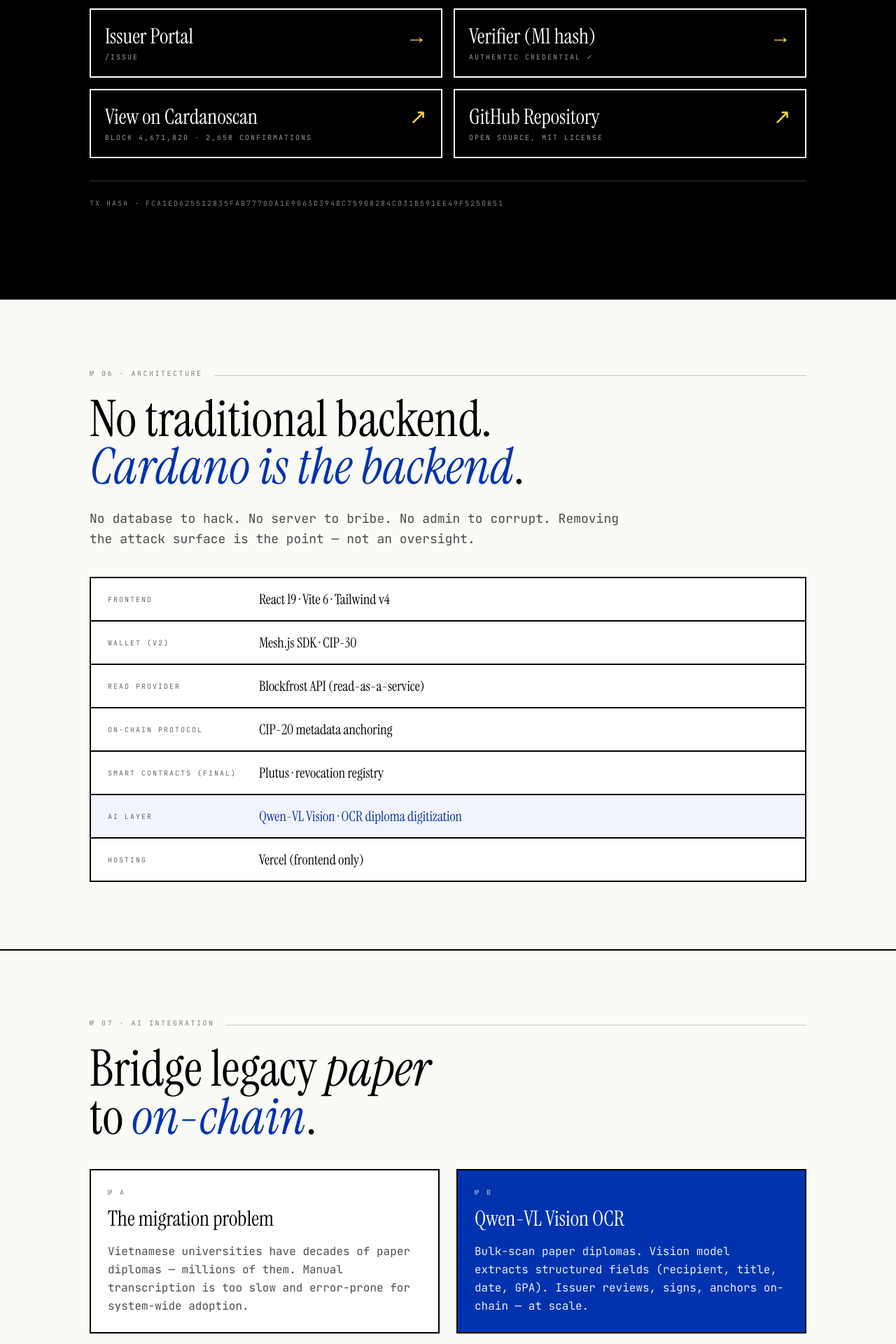
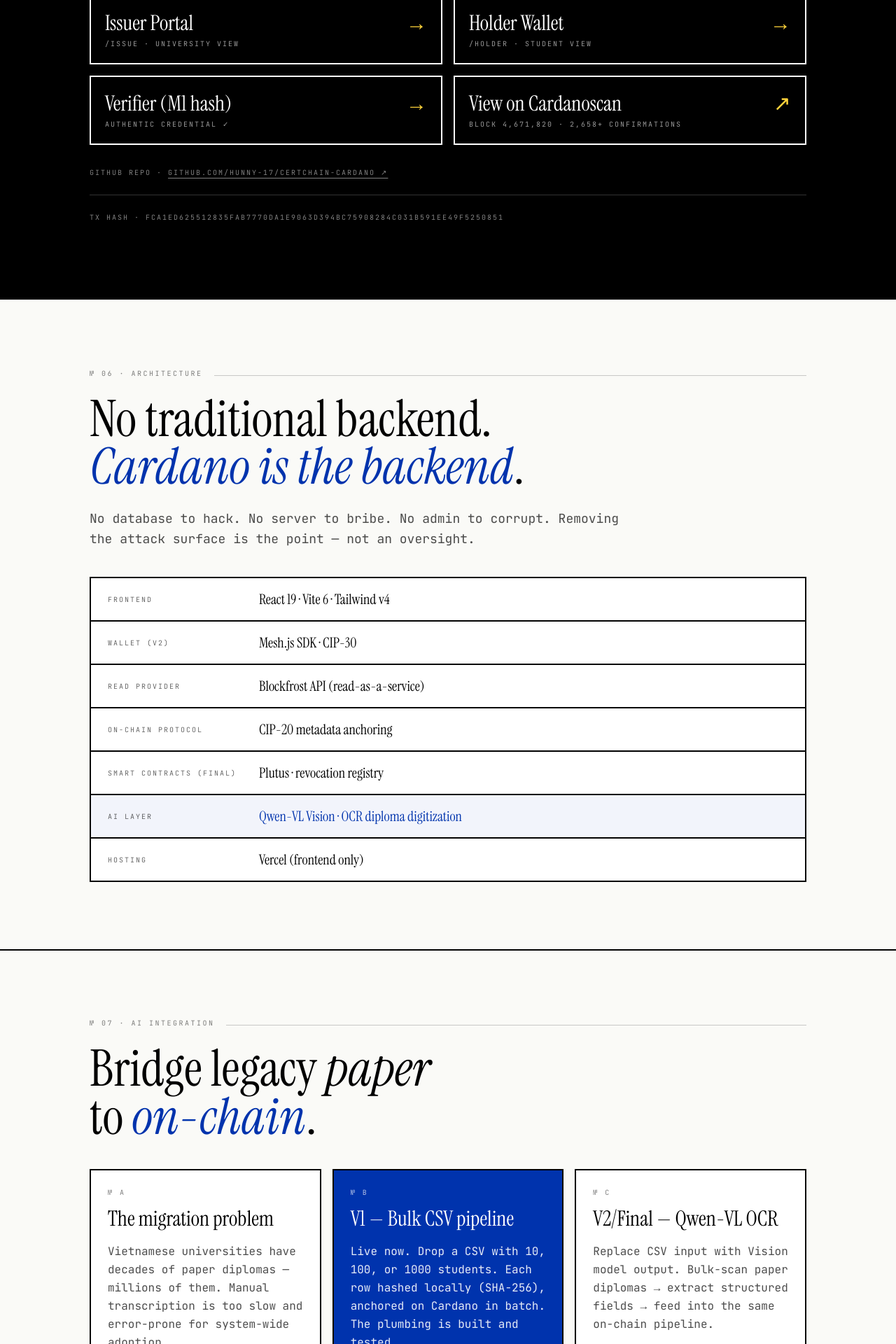
Before and after one commit to Hunny-17/certchain-cardano, a React (Vite) app in the folder frontend/: page /pitch in a window 1280 px wide. Shown: the part 3740-5660 px from the top of the page at 70% size. Built offline with nearby package versions, Linux system fonts and the light colour scheme; no server answers.

Commit message:
docs: update pitch deck slides 5, 7, 8, 9 for v1 reality

```diff
--- a/frontend/src/pages/Pitch.tsx
+++ b/frontend/src/pages/Pitch.tsx
@@ -302,7 +302,8 @@ export default function Pitch() {
               any button below — try it yourself.
             </p>
             <div className="grid md:grid-cols-2 gap-4 mb-8">
-              <DemoButton href="/issue" label="Issuer Portal" sub="/issue" />
+              <DemoButton href="/issue" label="Issuer Portal" sub="/issue · University view" />
+              <DemoButton href="/holder" label="Holder Wallet" sub="/holder · Student view" />
               <DemoButton
                 href={`/verify/${M1_TX_HASH}`}
                 label="Verifier (M1 hash)"
@@ -311,15 +312,12 @@ export default function Pitch() {
               <DemoButton
                 href={`https://preprod.cardanoscan.io/transaction/${M1_TX_HASH}`}
                 label="View on Cardanoscan"
-                sub="Block 4,671,820 · 2,658 confirmations"
+                sub="Block 4,671,820 · 2,658+ confirmations"
                 external
               />
-              <DemoButton
-                href="https://github.com/Hunny-17/certchain-cardano"
-                label="GitHub Repository"
-                sub="Open source, MIT license"
-                external
-              />
+            </div>
+            <div className="text-[10px] uppercase tracking-[0.2em] text-white/50 mb-6">
+              GitHub repo · <a href="https://github.com/Hunny-17/certchain-cardano" target="_blank" rel="noopener noreferrer" className="underline underline-offset-4 hover:text-white">github.com/Hunny-17/certchain-cardano ↗</a>
             </div>
             <div className="text-[10px] uppercase tracking-[0.2em] text-white/50 pt-6 border-t border-white/20">
               Tx Hash · {M1_TX_HASH}
@@ -380,7 +378,7 @@ export default function Pitch() {
               <br />
               to <em className="italic text-[#0033AD]">on-chain</em>.
             </h2>
-            <div className="grid md:grid-cols-2 gap-6">
+            <div className="grid md:grid-cols-3 gap-4">
               <Pillar
                 num="A"
                 title="The migration problem"
@@ -388,9 +386,14 @@ export default function Pitch() {
               />
               <Pillar
                 num="B"
-                title="Qwen-VL Vision OCR"
-                body="Bulk-scan paper diplomas. Vision model extracts structured fields (recipient, title, date, GPA). Issuer reviews, signs, anchors on-chain — at scale."
+                title="V1 — Bulk CSV pipeline"
+                body="Live now. Drop a CSV with 10, 100, or 1000 students. Each row hashed locally (SHA-256), anchored on Cardano in batch. The plumbing is built and tested."
                 accent
+              />
+              <Pillar
+                num="C"
+                title="V2/Final — Qwen-VL OCR"
+                body="Replace CSV input with Vision model output. Bulk-scan paper diplomas → extract structured fields → feed into the same on-chain pipeline."
               />
             </div>
             <div className="mt-10 p-6 border-2 border-black bg-white">
@@ -426,15 +429,15 @@ export default function Pitch() {
             </h2>
             <div className="grid md:grid-cols-2 gap-px bg-black border-2 border-black mb-8">
               <Milestone
-                tag="✓ DONE"
+                tag="✓ DONE · 04/05"
                 title="M1 — On-chain POC"
-                detail="Real CIP-20 metadata anchored on Cardano Preprod. Block 4,671,820. 2,658 confirmations and counting."
+                detail="Real CIP-20 metadata anchored on Cardano Preprod. Block 4,671,820. 2,658+ confirmations and counting."
                 done
               />
               <Milestone
-                tag="✓ DONE"
-                title="V1 — Full UX flow"
-                detail="Landing + Issuer Portal + Verifier. Mobile responsive. End-to-end demo coherent: issue → verify in under 5 seconds."
+                tag="✓ DONE · 06/05"
+                title="V1 — Production-grade UX"
+                detail="3 actor portals (Issuer/Holder/Verifier). Role-based access control. SHA-256 anti-impersonation. Bulk CSV issuance. History tracking on both sides. Mobile responsive. Live at certchain-cardano.vercel.app."
                 done
               />
             </div>
@@ -474,8 +477,8 @@ export default function Pitch() {
                 phase="V1"
                 date="08/05"
                 status="✓ Done"
-                title="Idea + UX prototype"
-                detail="Landing + Issuer + Verifier · M1 anchored · mock publish via localStorage with M1 anchor reference"
+                title="Production-grade demo · 3 actors complete"
+                detail="3 portals (Issuer · Holder · Verifier) · Role-based access control · SHA-256 identity hashing (anti-impersonation) · Bulk CSV issuance with live progress · Issuer + Verifier history tracking · Mock publish anchored to M1 reference · Mobile responsive · Live at certchain-cardano.vercel.app"
                 done
               />
               <RoadmapRow
```
